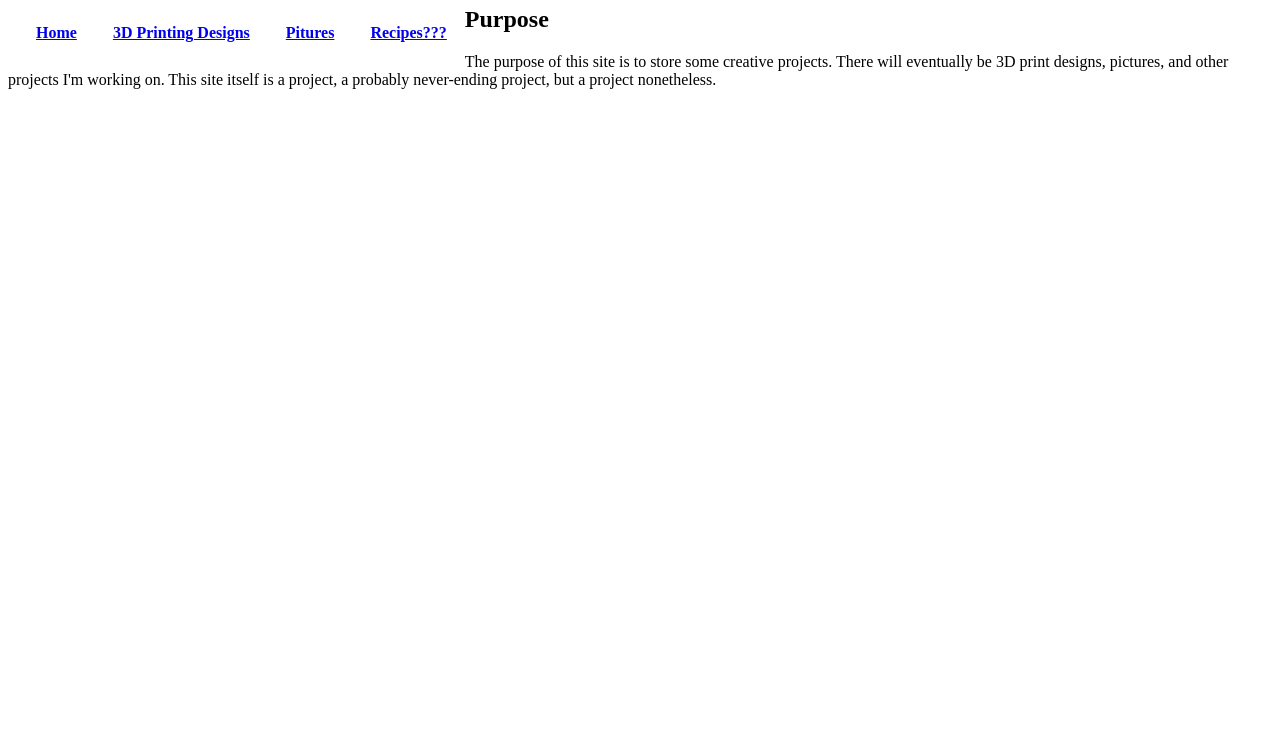
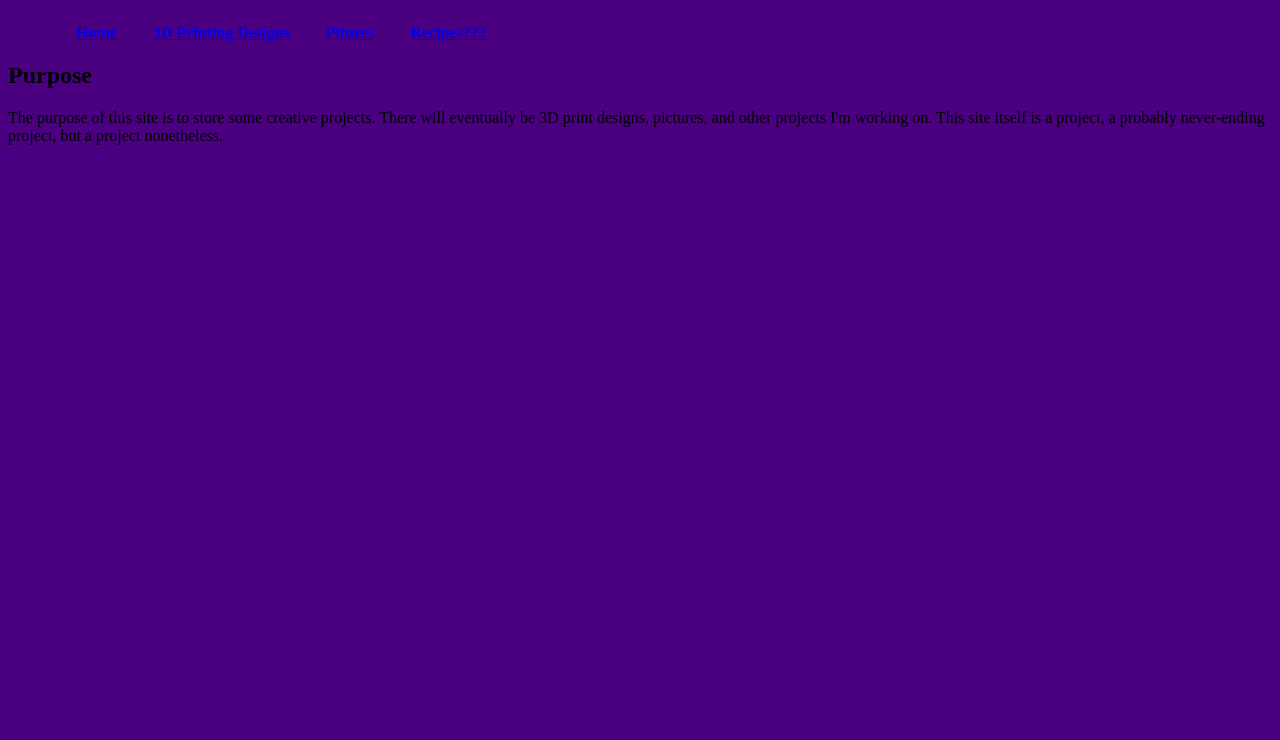
Before and after one commit to gdmontgo/projects, a plain HTML site: page index.html in a window 1280 px wide. Shown: the part 60-800 px from the top of the page. Drawn offline with Linux system fonts and the light colour scheme.

Commit message:
Add files via upload

```diff
--- a/test-website-stylesheet.css
+++ b/test-website-stylesheet.css
@@ -1,20 +1,20 @@
-background
+body
 {
-	color:indigo;
+	background-color:indigo;
 }
 
-#nav
+#topnav
 	{
 	list-style-type:none;
 	padding:0px;
 	margin:0px 10px;
 	}
-#nav li
+#topnav li
 	{
 	float: left;
 	overflow: auto;
 	}
-#nav li a
+#topnav li a
 	{
 	display: block;
 	background-color:#green;
```
Also changed, not shown: index.html (+2 -0 lines).
